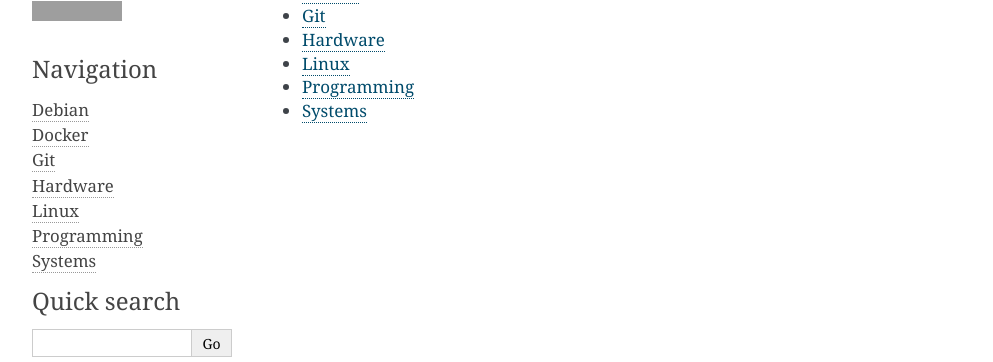
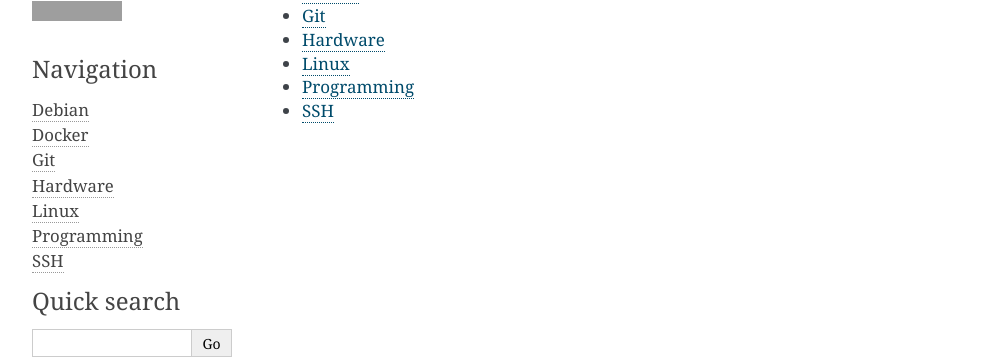
Before and after one commit to saghul/notes, a Sphinx documentation site: the page built from source/index.rst, in a window 1280 px wide. Shown: the part 252-614 px from the top of the page, without its empty margins (148-1141 px from the left). Built offline with Sphinx 7.4.7, drawn with Linux system fonts in a browser that asks for light colours; grey boxes are pictures that could not be loaded.

Commit message:
Remove systems section

```diff
--- a/source/index.rst
+++ b/source/index.rst
@@ -16,4 +16,4 @@
     hardware
     linux
     programming
-    systems
+    ssh
--- a/source/systems.rst
+++ /dev/null
@@ -1,10 +0,0 @@
-
-.. _systems:
-
-Systems
-=======
-
-.. toctree::
-    :maxdepth: 1
-
-    ssh
```
